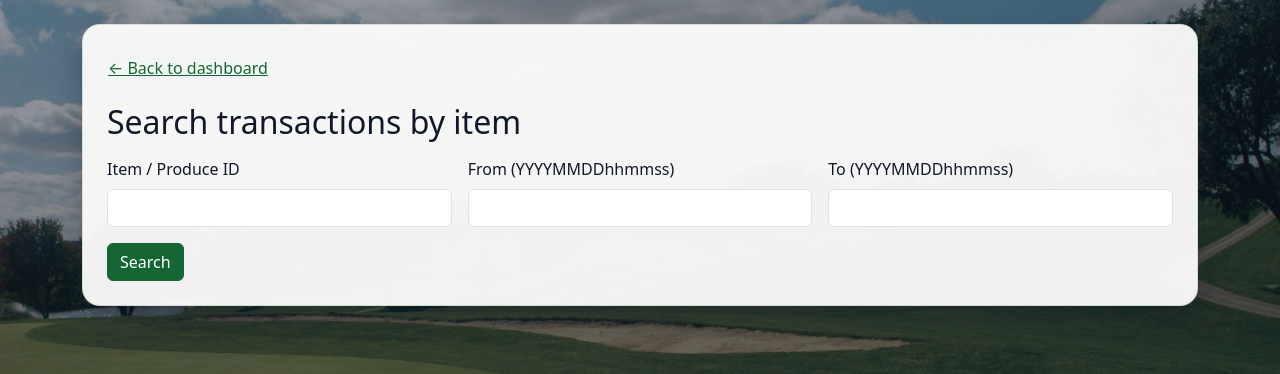
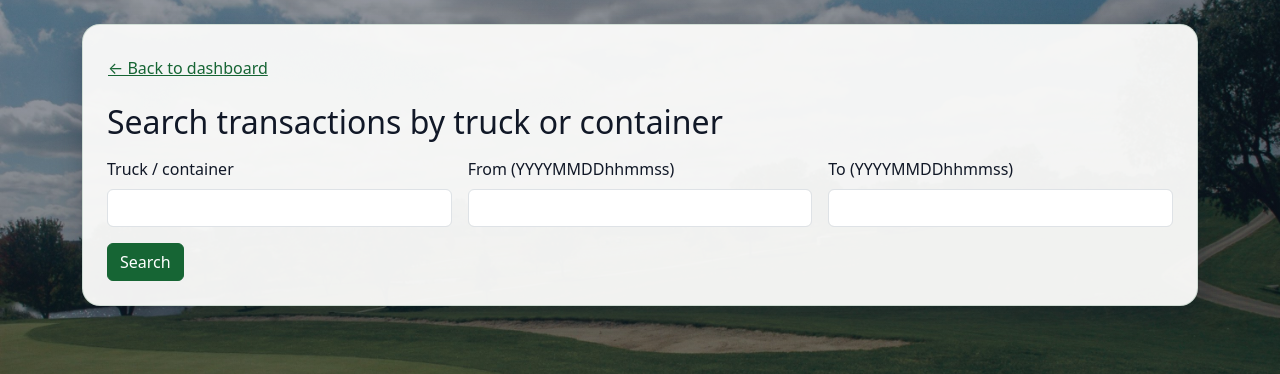
Before and after one commit to roman-smirnov/gan-shmuel, a Flask app: page /ui/item in a window 1280 px wide. Shown: the part 82-456 px from the top of the page. Run offline with Flask 3, Linux system fonts and the light colour scheme; parts of the project's set-up code (start-up, migrations or seed data) failed here and were passed over.

Commit message:
fix UI typos

```diff
--- a/weight/api/templates/home.html
+++ b/weight/api/templates/home.html
@@ -37,7 +37,7 @@
         <div class="card-body">
           <h5 class="card-title">Search Items</h5>
           <p class="card-text text-muted">
-            View weight history for a specific produce.
+            View weight history for a specific truck or container.
           </p>
         </div>
       </div>
--- a/weight/api/templates/item.html
+++ b/weight/api/templates/item.html
@@ -4,14 +4,14 @@
 {% block content %}
 <a href="{{ url_for('home') }}" class="btn btn-link px-0 mb-3">&larr; Back to dashboard</a>
 
-<h2 class="mb-3">Search transactions by item</h2>
+<h2 class="mb-3">Search transactions by truck or container</h2>
 
 <form id="itemSearchForm" method="get" class="row g-3">
   <!-- Force UI mode -->
   <input type="hidden" name="ui" value="1">
 
   <div class="col-md-4">
-    <label class="form-label">Item / Produce ID</label>
+    <label class="form-label">Truck / container</label>
     <input id="itemIdInput" name="item_id" class="form-control" value="{{ item_id or '' }}" required>
   </div>
 
--- a/weight/api/templates/weight_new.html
+++ b/weight/api/templates/weight_new.html
@@ -4,7 +4,7 @@
 {% block content %}
 <a href="{{ url_for('home') }}" class="btn btn-link px-0 mb-3">&larr; Back to dashboard</a>
 
-<h2 class="mb-3">New Weight</h2>
+<h2 class="mb-3">New weight</h2>
 <p class="text-muted">
   create a new weight transaction
 </p>
@@ -51,7 +51,7 @@
 
   <div class="col-md-8">
     <label class="form-label">Containers (comma separated)</label>
-    <input name="containers" class="form-control" placeholder="1,2,3">
+    <input name="containers" class="form-control" placeholder="container1,container2,...">
   </div>
 
   <div class="col-12">
```
